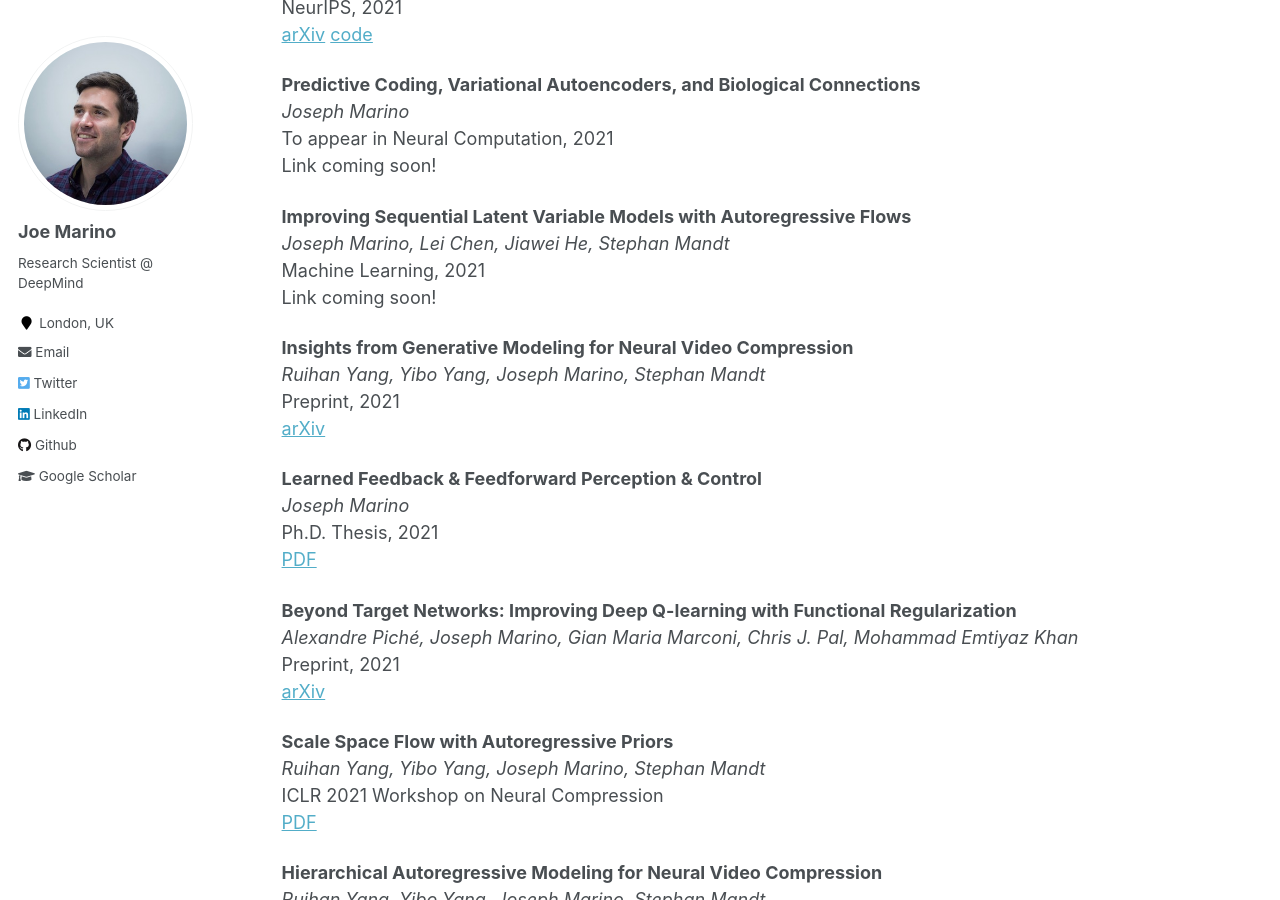
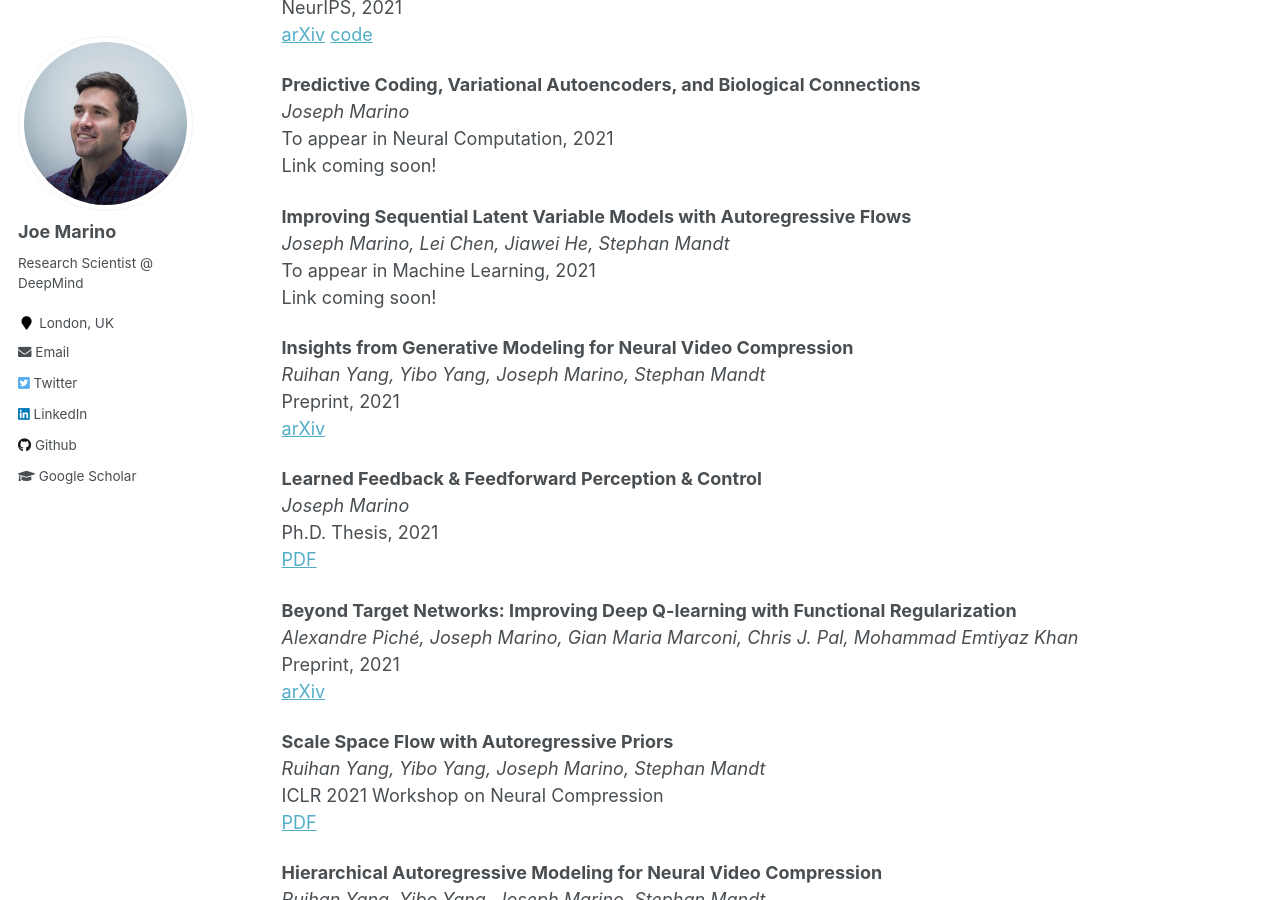
Before and after one commit to joelouismarino/joelouismarino.github.io, a Jekyll site: the page built from _pages/publications.md, in a window 1280 px wide and 900 px high, scrolled down 301 px. Built offline with Jekyll 4.4.1, drawn with Linux system fonts in a browser that asks for light colours.

Commit message:
Fixing pubs

```diff
--- a/_pages/publications.md
+++ b/_pages/publications.md
@@ -19,7 +19,7 @@ Link coming soon!
 
 **Improving Sequential Latent Variable Models with Autoregressive Flows**
 *Joseph Marino, Lei Chen, Jiawei He, Stephan Mandt*
-Machine Learning, 2021
+To appear in Machine Learning, 2021
 Link coming soon!
 
 **Insights from Generative Modeling for Neural Video Compression**
```
